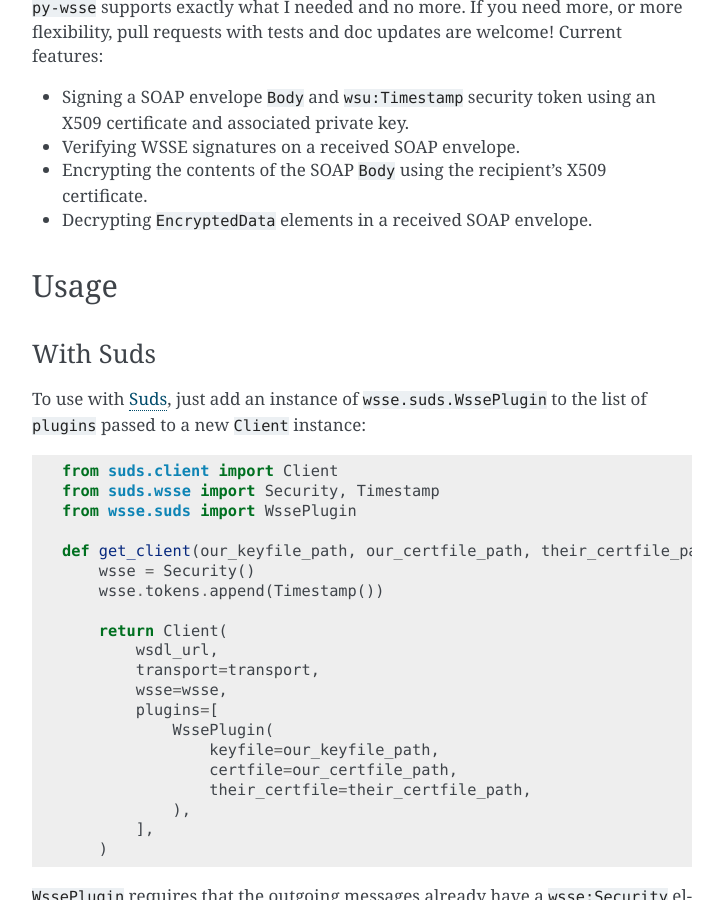
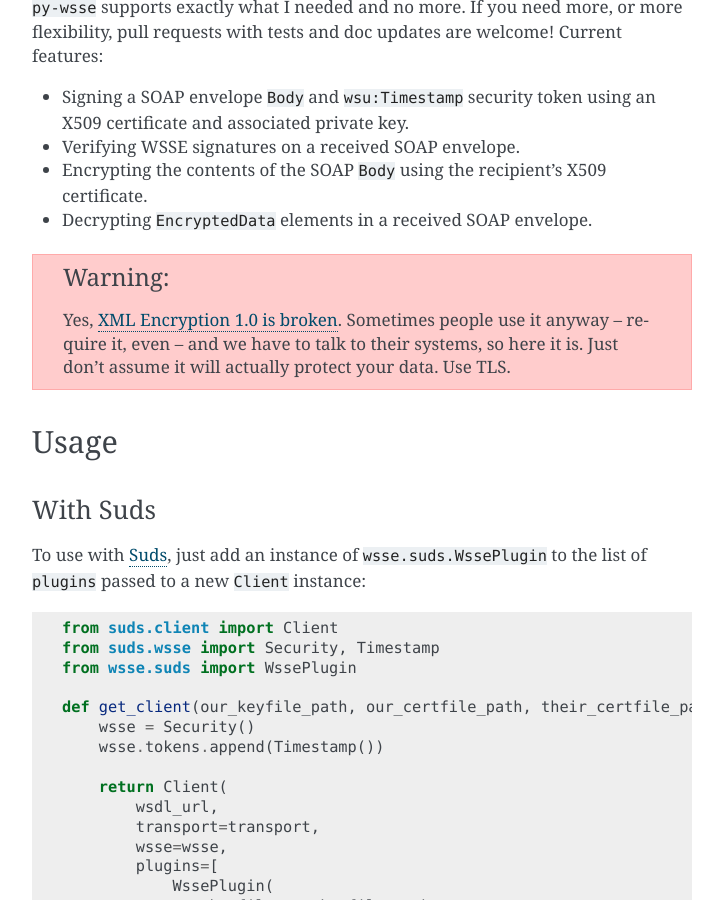
Before and after one commit to orcasgit/py-wsse, a Sphinx documentation site: the page built from doc/index.rst, in a window 1280 px wide and 900 px high, scrolled down 912 px. Shown: the whole window, without its empty margins (388-1111 px from the left). Built offline with Sphinx 7.4.7, drawn with Linux system fonts in a browser that asks for light colours.

Commit message:
Add warning about XML encryption.

```diff
--- a/doc/index.rst
+++ b/doc/index.rst
@@ -68,6 +68,14 @@
 
 * Decrypting ``EncryptedData`` elements in a received SOAP envelope.
 
+.. warning::
+
+   Yes, `XML Encryption 1.0 is broken`_. Sometimes people use it anyway --
+   require it, even -- and we have to talk to their systems, so here it
+   is. Just don't assume it will actually protect your data. Use TLS.
+
+.. _XML Encryption 1.0 is broken: http://blog.cryptographyengineering.com/2011/10/attack-of-week-xml-encryption.html
+
 
 Usage
 -----
```
